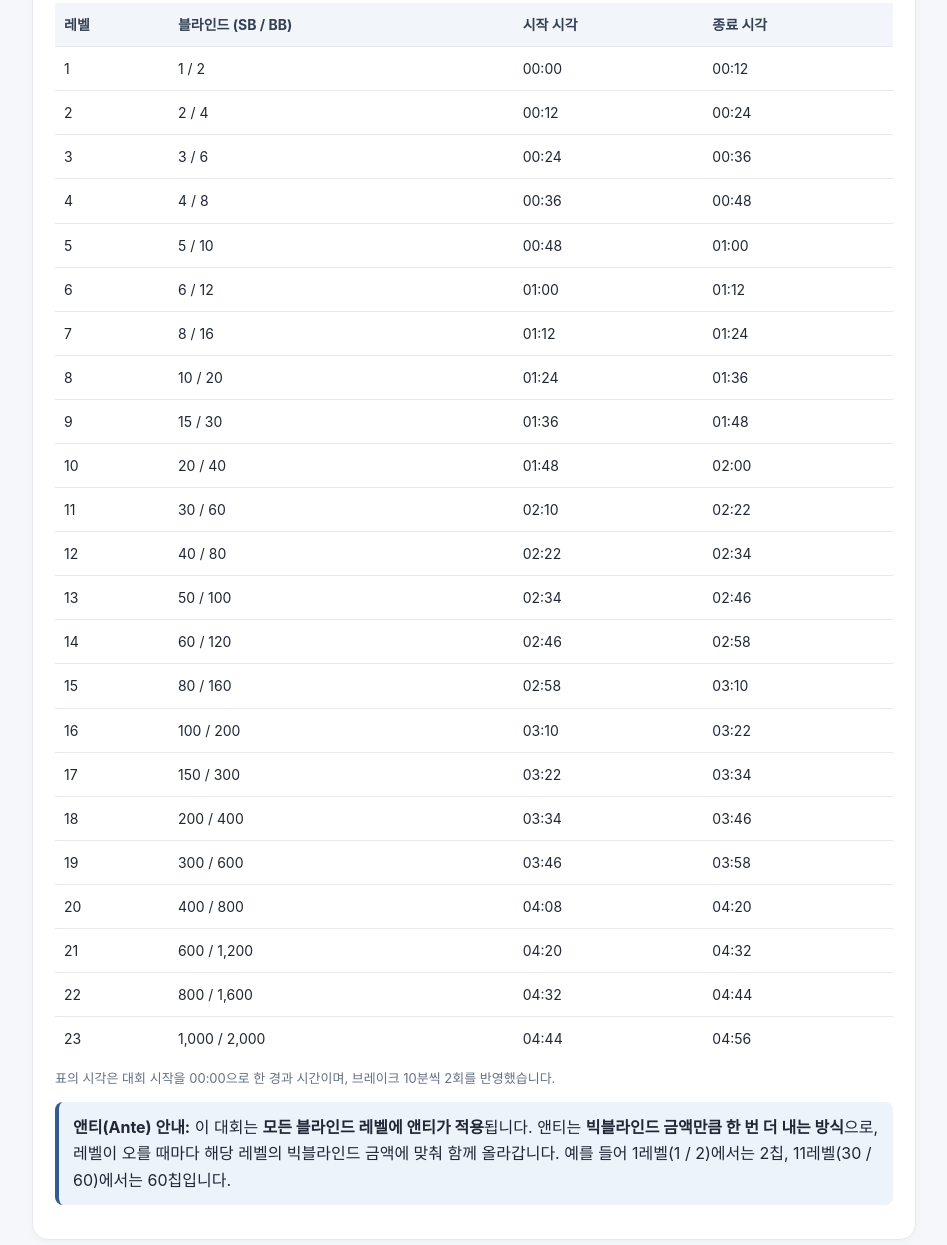
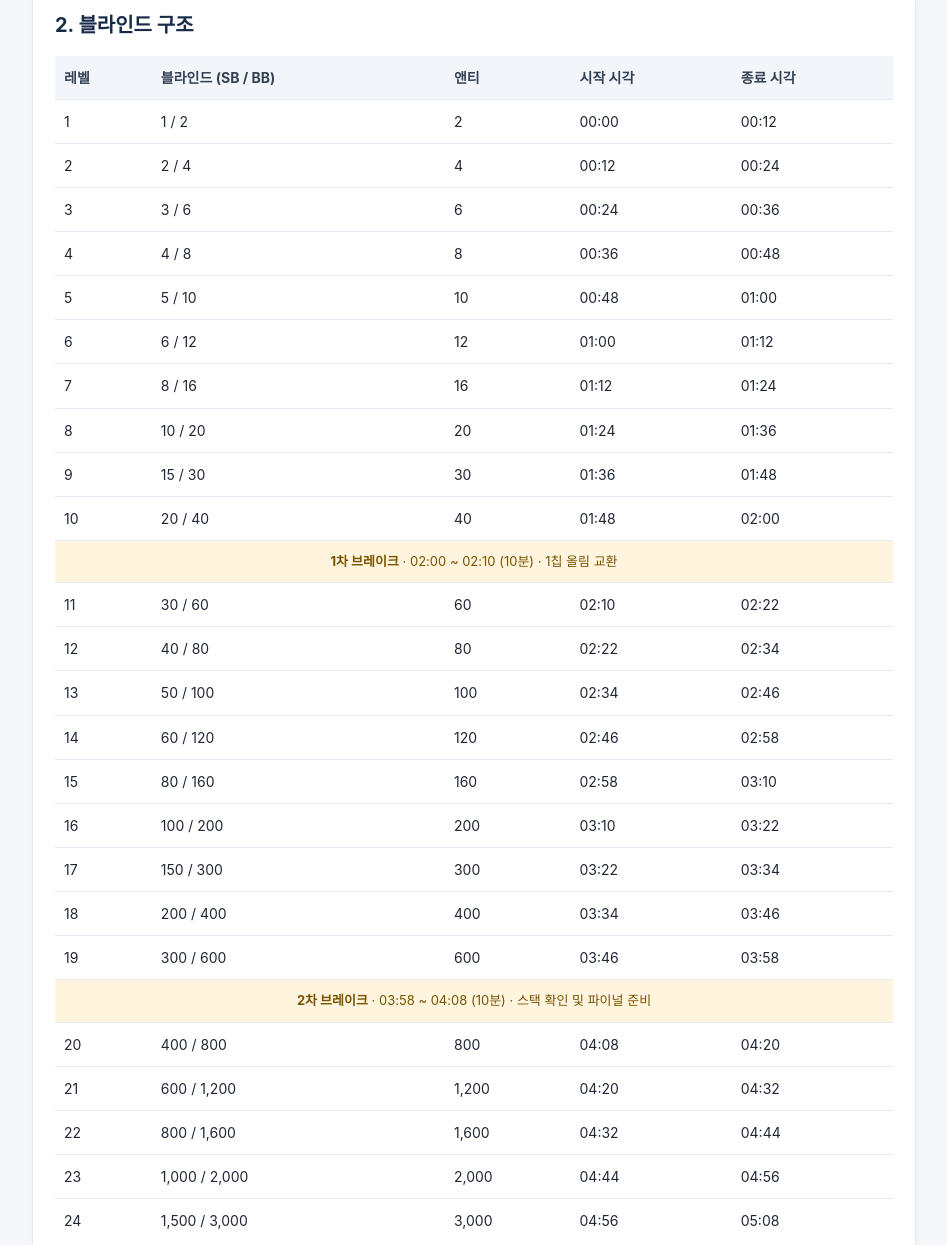
Before and after one commit to sikorea1114-pixel/poker, a plain HTML site: page index.html in a window 1280 px wide. Shown: the part 1467-2712 px from the top of the page, without its empty margins (166-1113 px from the left). Drawn offline with Linux system fonts and the light colour scheme.

Commit message:
Add files via upload

```diff
--- a/index.html
+++ b/index.html
@@ -29,6 +29,8 @@ header{background:linear-gradient(135deg,#182b49,#315b91);color:#fff;padding:0;b
 header .eyebrow{font-size:12px;letter-spacing:.12em;opacity:.8;font-weight:700}
 h1{font-size:clamp(25px,4vw,36px);line-height:1.25;margin:8px 0 12px}
 header p{margin:0;color:#e7edf7}
+.when{display:inline-block;margin-top:14px !important;background:#ffffff22;border:1px solid #ffffff45;border-radius:999px;padding:6px 14px;color:#fff !important;font-size:15px}
+.when b{margin-right:8px;opacity:.8}
 .stats{display:grid;grid-template-columns:repeat(4,1fr);gap:10px;margin-top:22px}
 .stat{background:#ffffff18;border:1px solid #ffffff35;border-radius:12px;padding:12px}
 .stat b{display:block;font-size:20px}.stat span{font-size:12px;opacity:.85}
@@ -42,6 +44,7 @@ table{width:100%;border-collapse:collapse;font-size:14px}
 th,td{padding:10px 9px;border-bottom:1px solid var(--line);text-align:left;vertical-align:top}
 th{background:#f2f5fa;color:#344054;font-weight:700}
 tr:last-child td{border-bottom:0}
+.brk td{background:#fff5df;color:#7a5200;text-align:center;font-size:13px}
 .note{background:var(--soft);border-left:4px solid var(--blue);padding:12px 14px;border-radius:8px;margin:12px 0}
 .warn{background:var(--gold);border-left:4px solid #d99a24;padding:12px 14px;border-radius:8px;margin:12px 0}
 .pill{display:inline-block;background:#e8eff9;color:#244c7d;border-radius:999px;padding:3px 9px;font-size:12px;font-weight:700}
@@ -60,6 +63,7 @@ footer{text-align:center;color:var(--muted);font-size:12px;padding:18px}
   <div class="eyebrow">BOARD GAME MEETUP · TOURNAMENT RULES</div>
   <h1>라티파티 홀덤<br>미니토너먼트</h1>
   <p>모두가 즐겁고 공정하게 플레이할 수 있도록 아래 운영 규칙을 확인해 주세요.</p>
+  <p class="when"><b>일시</b> 12월 12일(토) 오후 6시</p>
   <div class="stats">
     <div class="stat"><b>16명</b><span>참가 인원</span></div>
     <div class="stat"><b>300</b><span>시작 스택</span></div>
@@ -89,31 +93,34 @@ footer{text-align:center;color:var(--muted);font-size:12px;padding:18px}
 <section>
 <h2>2. 블라인드 구조</h2>
 <div class="scroll"><table>
-<thead><tr><th>레벨</th><th>블라인드 (SB / BB)</th><th>시작 시각</th><th>종료 시각</th></tr></thead>
+<thead><tr><th>레벨</th><th>블라인드 (SB / BB)</th><th>앤티</th><th>시작 시각</th><th>종료 시각</th></tr></thead>
 <tbody>
-<tr><td>1</td><td>1 / 2</td><td>00:00</td><td>00:12</td></tr>
-<tr><td>2</td><td>2 / 4</td><td>00:12</td><td>00:24</td></tr>
-<tr><td>3</td><td>3 / 6</td><td>00:24</td><td>00:36</td></tr>
-<tr><td>4</td><td>4 / 8</td><td>00:36</td><td>00:48</td></tr>
-<tr><td>5</td><td>5 / 10</td><td>00:48</td><td>01:00</td></tr>
-<tr><td>6</td><td>6 / 12</td><td>01:00</td><td>01:12</td></tr>
-<tr><td>7</td><td>8 / 16</td><td>01:12</td><td>01:24</td></tr>
-<tr><td>8</td><td>10 / 20</td><td>01:24</td><td>01:36</td></tr>
-<tr><td>9</td><td>15 / 30</td><td>01:36</td><td>01:48</td></tr>
-<tr><td>10</td><td>20 / 40</td><td>01:48</td><td>02:00</td></tr>
-<tr><td>11</td><td>30 / 60</td><td>02:10</td><td>02:22</td></tr>
-<tr><td>12</td><td>40 / 80</td><td>02:22</td><td>02:34</td></tr>
-<tr><td>13</td><td>50 / 100</td><td>02:34</td><td>02:46</td></tr>
-<tr><td>14</td><td>60 / 120</td><td>02:46</td><td>02:58</td></tr>
-<tr><td>15</td><td>80 / 160</td><td>02:58</td><td>03:10</td></tr>
-<tr><td>16</td><td>100 / 200</td><td>03:10</td><td>03:22</td></tr>
-<tr><td>17</td><td>150 / 300</td><td>03:22</td><td>03:34</td></tr>
-<tr><td>18</td><td>200 / 400</td><td>03:34</td><td>03:46</td></tr>
-<tr><td>19</td><td>300 / 600</td><td>03:46</td><td>03:58</td></tr>
-<tr><td>20</td><td>400 / 800</td><td>04:08</td><td>04:20</td></tr>
-<tr><td>21</td><td>600 / 1,200</td><td>04:20</td><td>04:32</td></tr>
-<tr><td>22</td><td>800 / 1,600</td><td>04:32</td><td>04:44</td></tr>
-<tr><td>23</td><td>1,000 / 2,000</td><td>04:44</td><td>04:56</td></tr>
+<tr><td>1</td><td>1 / 2</td><td>2</td><td>00:00</td><td>00:12</td></tr>
+<tr><td>2</td><td>2 / 4</td><td>4</td><td>00:12</td><td>00:24</td></tr>
+<tr><td>3</td><td>3 / 6</td><td>6</td><td>00:24</td><td>00:36</td></tr>
+<tr><td>4</td><td>4 / 8</td><td>8</td><td>00:36</td><td>00:48</td></tr>
+<tr><td>5</td><td>5 / 10</td><td>10</td><td>00:48</td><td>01:00</td></tr>
+<tr><td>6</td><td>6 / 12</td><td>12</td><td>01:00</td><td>01:12</td></tr>
+<tr><td>7</td><td>8 / 16</td><td>16</td><td>01:12</td><td>01:24</td></tr>
+<tr><td>8</td><td>10 / 20</td><td>20</td><td>01:24</td><td>01:36</td></tr>
+<tr><td>9</td><td>15 / 30</td><td>30</td><td>01:36</td><td>01:48</td></tr>
+<tr><td>10</td><td>20 / 40</td><td>40</td><td>01:48</td><td>02:00</td></tr>
+<tr class="brk"><td colspan="5"><b>1차 브레이크</b> · 02:00 ~ 02:10 (10분) · 1칩 올림 교환</td></tr>
+<tr><td>11</td><td>30 / 60</td><td>60</td><td>02:10</td><td>02:22</td></tr>
+<tr><td>12</td><td>40 / 80</td><td>80</td><td>02:22</td><td>02:34</td></tr>
+<tr><td>13</td><td>50 / 100</td><td>100</td><td>02:34</td><td>02:46</td></tr>
+<tr><td>14</td><td>60 / 120</td><td>120</td><td>02:46</td><td>02:58</td></tr>
+<tr><td>15</td><td>80 / 160</td><td>160</td><td>02:58</td><td>03:10</td></tr>
+<tr><td>16</td><td>100 / 200</td><td>200</td><td>03:10</td><td>03:22</td></tr>
+<tr><td>17</td><td>150 / 300</td><td>300</td><td>03:22</td><td>03:34</td></tr>
+<tr><td>18</td><td>200 / 400</td><td>400</td><td>03:34</td><td>03:46</td></tr>
+<tr><td>19</td><td>300 / 600</td><td>600</td><td>03:46</td><td>03:58</td></tr>
+<tr class="brk"><td colspan="5"><b>2차 브레이크</b> · 03:58 ~ 04:08 (10분) · 스택 확인 및 파이널 준비</td></tr>
+<tr><td>20</td><td>400 / 800</td><td>800</td><td>04:08</td><td>04:20</td></tr>
+<tr><td>21</td><td>600 / 1,200</td><td>1,200</td><td>04:20</td><td>04:32</td></tr>
+<tr><td>22</td><td>800 / 1,600</td><td>1,600</td><td>04:32</td><td>04:44</td></tr>
+<tr><td>23</td><td>1,000 / 2,000</td><td>2,000</td><td>04:44</td><td>04:56</td></tr>
+<tr><td>24</td><td>1,500 / 3,000</td><td>3,000</td><td>04:56</td><td>05:08</td></tr>
 </tbody></table></div>
 <p class="small">표의 시각은 대회 시작을 00:00으로 한 경과 시간이며, 브레이크 10분씩 2회를 반영했습니다.</p>
 <div class="note"><b>앤티(Ante) 안내:</b> 이 대회는 <b>모든 블라인드 레벨에 앤티가 적용</b>됩니다. 앤티는 <b>빅블라인드 금액만큼 한 번 더 내는 방식</b>으로, 레벨이 오를 때마다 해당 레벨의 빅블라인드 금액에 맞춰 함께 올라갑니다. 예를 들어 1레벨(1 / 2)에서는 2칩, 11레벨(30 / 60)에서는 60칩입니다.</div>
@@ -138,7 +145,7 @@ footer{text-align:center;color:var(--muted);font-size:12px;padding:18px}
 <h3>1차 브레이크</h3>
 <p><span class="pill">10레벨 종료 후</span></p>
 <p><b>02:00 ~ 02:10 (10분)</b></p>
-<ul><li>휴식</li><li>1칩 회수 및 칩 레이스</li><li>칩 정리 후 11레벨 재개</li></ul>
+<ul><li>휴식</li><li>1칩 올림 교환</li><li>칩 정리 후 11레벨 재개</li></ul>
 </div>
 <div>
 <h3>2차 브레이크</h3>
@@ -147,7 +154,7 @@ footer{text-align:center;color:var(--muted);font-size:12px;padding:18px}
 <ul><li>휴식</li><li>스택 확인</li><li>테이블 및 파이널 진행 준비</li></ul>
 </div>
 </div>
-<div class="note"><b>1칩 마감:</b> 1칩을 단순히 버리거나 임의로 반올림하지 않습니다. 잔여 1칩은 테이블 전체를 대상으로 칩 레이스 방식으로 정리합니다. 칩 레이스에서 탈락한 플레이어도 최소 단위의 칩을 보유하도록 처리합니다.</div>
+<div class="note"><b>1칩 마감:</b> 1칩은 모두 올림 처리하여 바꿔줍니다.</div>
 </section>
 
 <section>
```
